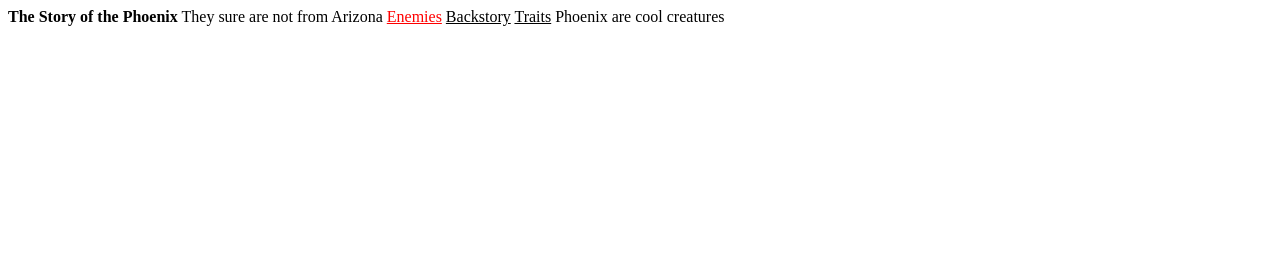
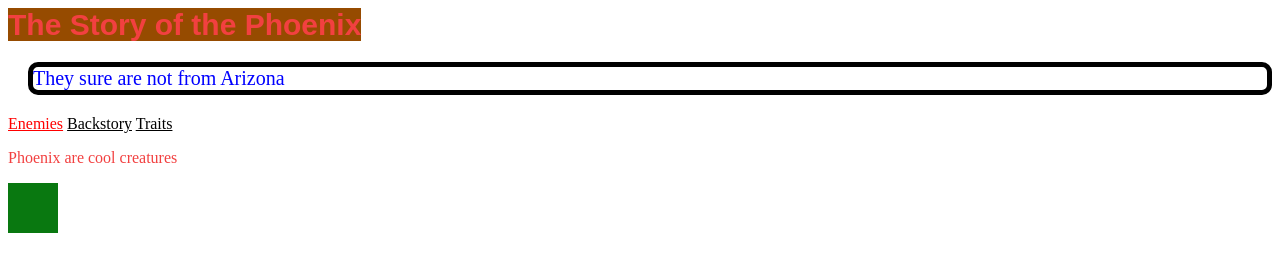
Before and after one commit to jdmar3-comp426/a01-kianw97, a website: page index.html in a window 1280 px wide. Drawn offline with Linux system fonts and the light colour scheme.

Commit message:
html fixes

```diff
--- a/index.html
+++ b/index.html
@@ -7,12 +7,12 @@
         <link rel="stylesheet" href="styles.css">
     </head>
     <body>
-        <titlebox><strong>The Story of the Phoenix</strong></titlebox>
-        <heading class="main">They sure are not from Arizona</heading>
+        <strong class="titlebox">The Story of the Phoenix</strong>
+        <p class="main heading">They sure are not from Arizona</p>
         <a href="enemies.html" id="redColor">Enemies</a>
         <a href="backstory.html">Backstory</a>
         <a href="traits.html">Traits</a>
-        <textbox>Phoenix are cool creatures</textbox>
-        <square></square>
+        <p class="textbox">Phoenix are cool creatures</p>
+        <p class="square"></p>
     </body>
 </html>
```
Also changed, not shown: backstory.html (+2 -2 lines), enemies.html (+2 -2 lines), traits.html (+2 -2 lines).
